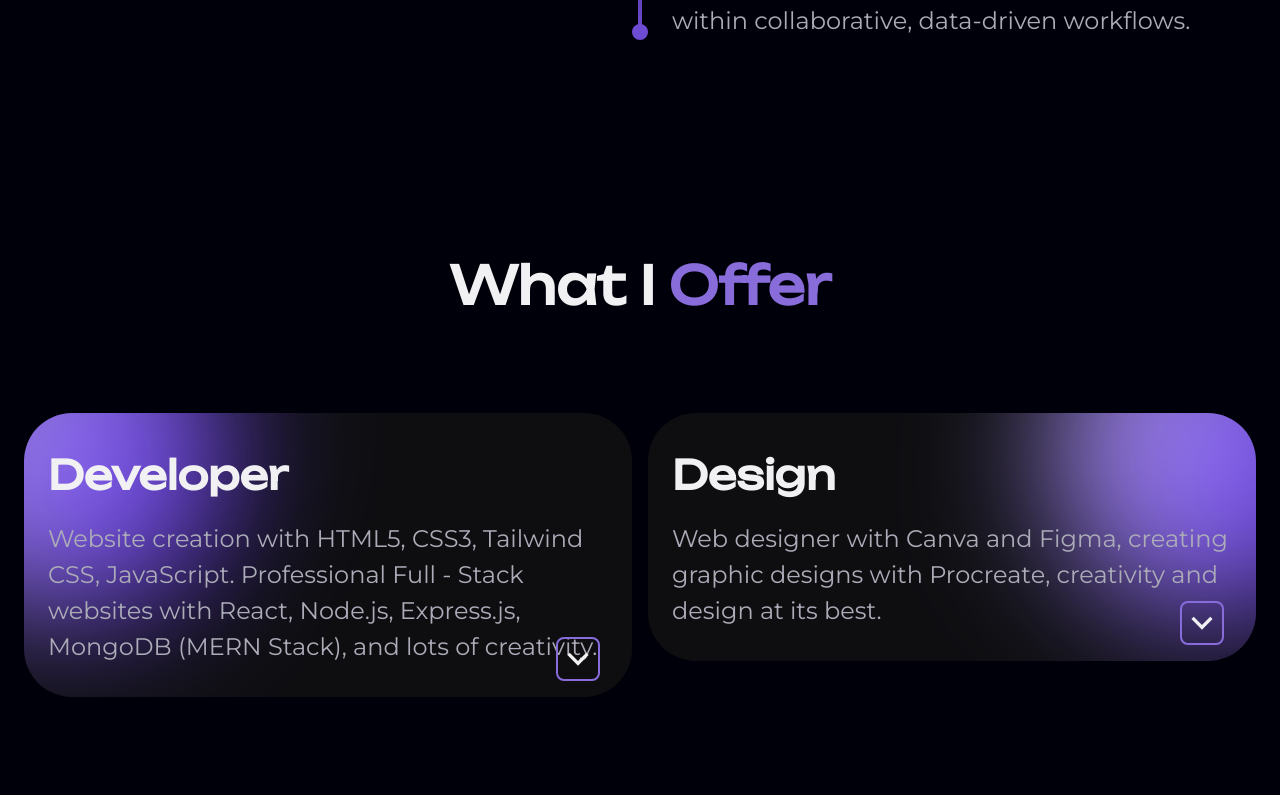
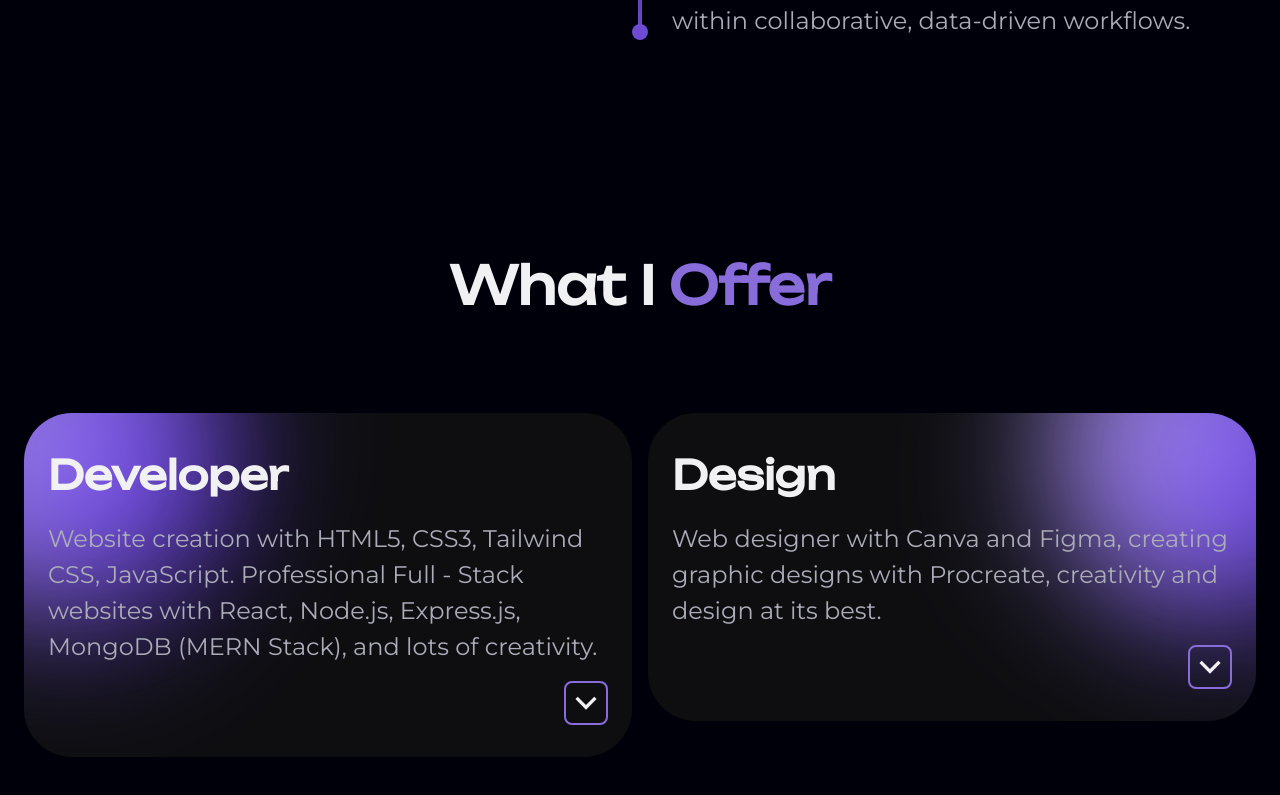
Before and after one commit to Pannnomaly/my-portfolio, a React (Vite) app: page / in a window 1280 px wide. Shown: the part 4230-5025 px from the top of the page. Built offline with nearby package versions, Linux system fonts and the light colour scheme.

Commit message:
style(service): styling and adjust service section

```diff
--- a/src/components/Design.jsx
+++ b/src/components/Design.jsx
@@ -7,7 +7,7 @@ export default function Design ()
     const [open, setOpen] = useState(false);
 
     return (
-        <div id="design-card" className="relative bg-(--container-color) py-8 px-6 rounded-[3rem] grid gap-y-6 overflow-hidden">
+        <div id="design-card" className="relative bg-(--container-color) py-8 px-6 rounded-[3rem] grid gap-y-4 overflow-hidden">
             <div className="blob-animate-service blob-animate-service-2"></div>
 
             <div className="relative z-1">
@@ -28,14 +28,15 @@ export default function Design ()
 
                         <ul className="flex flex-wrap items-center gap-y-2 gap-x-2">
                             {designs.map((design) => (
-                                <li key={design.id} id="service-skill-lists" className="text-[1rem] md:text-[1.25rem] bg-(--container-color) text-(--title-color) py-1 px-2.5 rounded-[4rem] font-unbounded">{design.name}</li>
+                                <li key={design.id} id="service-skill-lists" className="text-[1rem] md:text-[1.25rem] bg-(--container-color) text-(--title-color) py-1 px-2.5 rounded-[4rem] font-unbounded cursor-pointer hover:text-(--first-color) transition duration-400 ease-in-out">{design.name}</li>
                             ))}
                         </ul>
                     </motion.div>
                 )}
             </AnimatePresence>
 
-            <button onClick={() => setOpen(!open)} className="grid place-items-center w-9 h-9 md:w-10 md:h-10 lg:w-11 lg:h-11 shrink-0 rounded-lg absolute right-8 bottom-6 lg:bottom-4 z-2 cursor-pointer">
+            <div className="flex justify-end">
+                <button onClick={() => setOpen(!open)} className="w-9 h-9 md:w-10 md:h-10 lg:w-11 lg:h-11 shrink-0 rounded-lg z-2 cursor-pointer">
                     <motion.svg
                         id="service-button"
                         animate={{ rotate: open ? 180 : 0 }}
@@ -49,5 +50,6 @@ export default function Design ()
                     </motion.svg>
                 </button>
             </div>
+        </div>
     );
 }
--- a/src/components/Developer.jsx
+++ b/src/components/Developer.jsx
@@ -7,7 +7,7 @@ export default function Developer ()
     const [open, setOpen] = useState(false);
 
     return (
-        <div className="relative bg-(--container-color) py-8 px-6 rounded-[3rem] grid gap-y-6 overflow-hidden">
+        <div className="relative bg-(--container-color) py-8 px-6 rounded-[3rem] grid gap-y-4 overflow-hidden">
             <div className="blob-animate-service"></div>
 
             <div className="relative z-1">
@@ -30,14 +30,15 @@ export default function Developer ()
 
                         <ul className="flex flex-wrap items-center gap-y-2 gap-x-2">
                             {develops.map((develop) => (
-                                    <li key={develop.id} id="service-skill-lists" className="text-[1rem] md:text-[1.25rem] bg-(--container-color) text-(--title-color) py-1 px-2.5 rounded-[4rem] font-unbounded">{develop.name}</li>
+                                    <li key={develop.id} id="service-skill-lists" className="text-[1rem] md:text-[1.25rem] bg-(--container-color) text-(--title-color) py-1 px-2.5 rounded-[4rem] font-unbounded cursor-pointer hover:text-(--first-color) transition duration-400 ease-in-out">{develop.name}</li>
                             ))}
                         </ul>
                     </motion.div>
                 )}
             </AnimatePresence>
 
-            <button onClick={() => setOpen(!open)} className="grid place-items-center w-9 h-9 md:w-10 md:h-10 lg:w-11 lg:h-11 shrink-0 rounded-lg absolute right-8 bottom-6 lg:bottom-4 z-2 cursor-pointer">
+            <div className="flex justify-end">
+                <button onClick={() => setOpen(!open)} className="w-9 h-9 md:w-10 md:h-10 lg:w-11 lg:h-11 shrink-0 rounded-lg z-2 cursor-pointer">
                     <motion.svg
                         id="service-button"
                         animate={{ rotate: open ? 180 : 0 }}
@@ -51,5 +52,6 @@ export default function Developer ()
                     </motion.svg>
                 </button>
             </div>
+        </div>
     );
 }
--- a/src/index.css
+++ b/src/index.css
@@ -383,6 +383,11 @@
 
 #service-skill-lists {
     border: 1px solid var(--title-color);
+    transition: all 0.4s ease-in-out;
+}
+
+#service-skill-lists:hover {
+    border: 1px solid var(--first-color);
 }
 
 #service-button {
```
Lines whose indentation alone changed are shown as unchanged.
